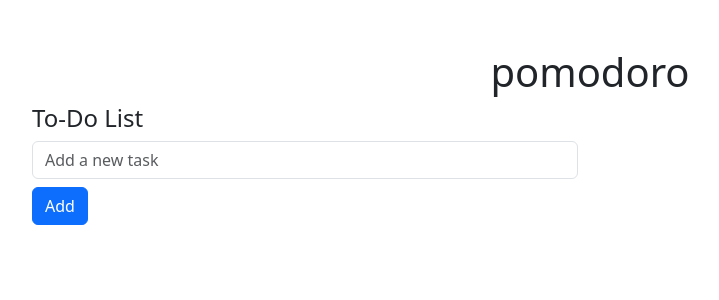
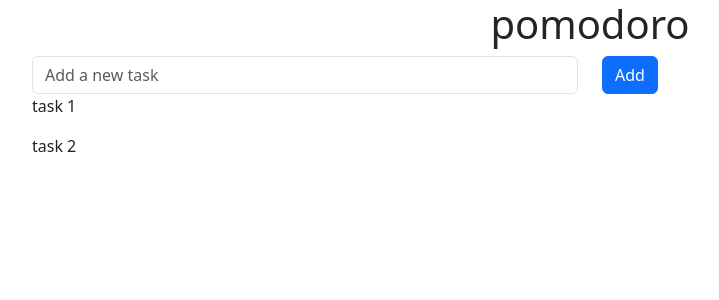
Before and after one commit to jnewth/pomodoro, an Angular app: page / in a window 1280 px wide. Shown: the top 300 px of the page, without its empty margins (50-769 px from the left). Built offline with nearby package versions, Linux system fonts and the light colour scheme.

Commit message:
basic list

```diff
--- a/src/app/app.component.html
+++ b/src/app/app.component.html
@@ -6,17 +6,30 @@
   <meta name="viewport" content="width=device-width, initial-scale=1.0">
   <title>Joshua's Pomodoro</title>
 </head>
+
 <body>
-  <div class="container mt-5">
-      <h1 class="text-center">{{title}}</h1>
-      <div class="row">
-          <div class="col-md-6">
-              <h4>To-Do List</h4>
-              <input type="text" id="todoInput" class="form-control" placeholder="Add a new task">
-              <button id="addTodo" (click)="onClick()" class="btn btn-primary mt-2">Add</button>
-              <ul id="todoList" class="list-group mt-3"></ul>
-          </div>
+  <div class="container">
+    <h1 class="text-center">{{title}}</h1>
+    <div class="row align-items-center">
+      <div class="col-md-6">
+        <!-- <h4>To-Do List</h4> -->
+        <input type="text" id="todoInput" class="form-control" placeholder="Add a new task">
+        <ul id="todoList" class="list-group"></ul>
       </div>
+      <div class="col-md-6">
+        <button id="addTodo" (click)="onClick()" class="btn btn-primary">Add</button>
+      </div>
+    </div>
+  </div>
+
+  <div class="container">
+    @for(item of tasks; track item) {
+    <div class="row align-items-center">
+      <div class="col-md-6">
+        <p>{{item}}</p>
+      </div>
+    </div>
+    }
   </div>
 </body>
 
--- a/src/app/app.component.ts
+++ b/src/app/app.component.ts
@@ -11,7 +11,7 @@ import { RouterOutlet } from '@angular/router';
 export class AppComponent {
   title = 'pomodoro';
   duration = 25;
-  tasks = [];
+  tasks = ['task 1', 'task 2'];
 
   onClick() {
     console.log("click");
```
